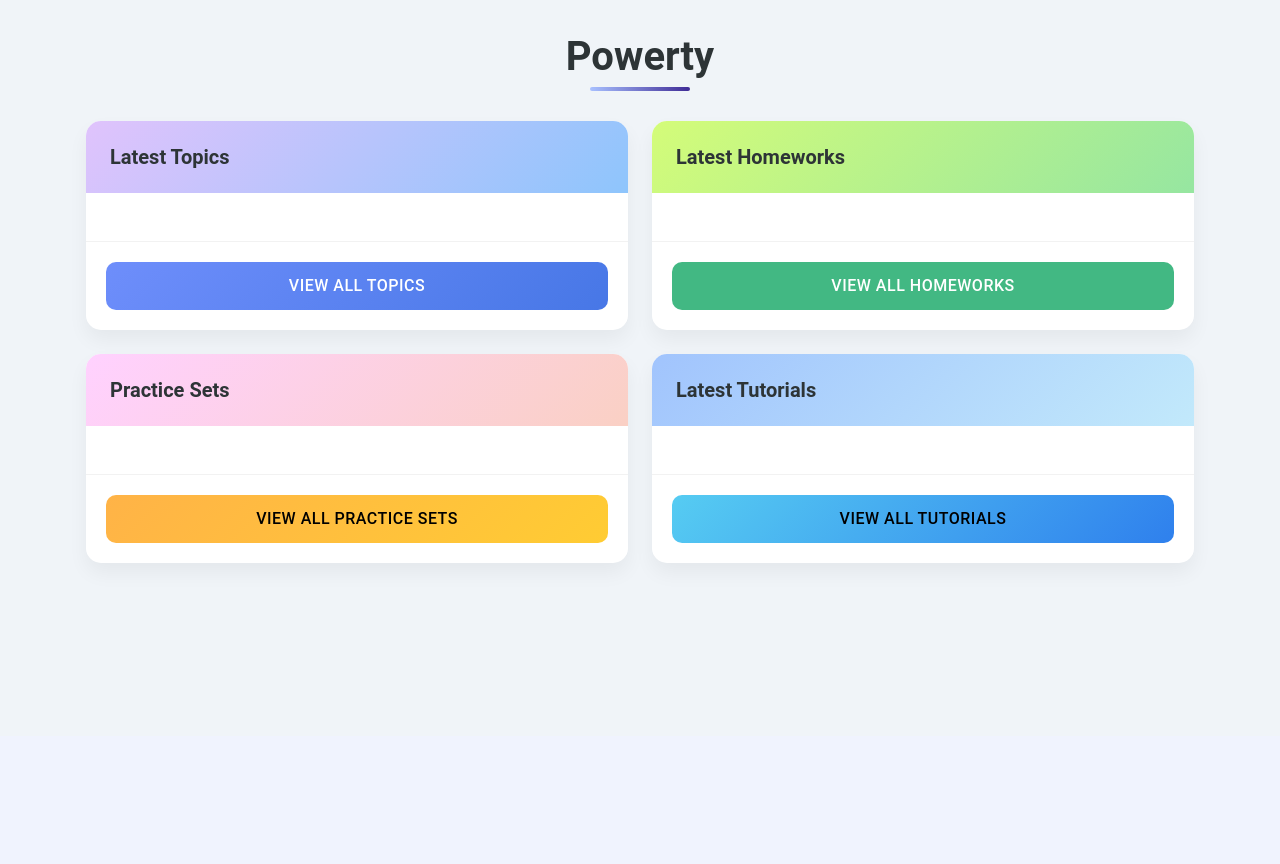
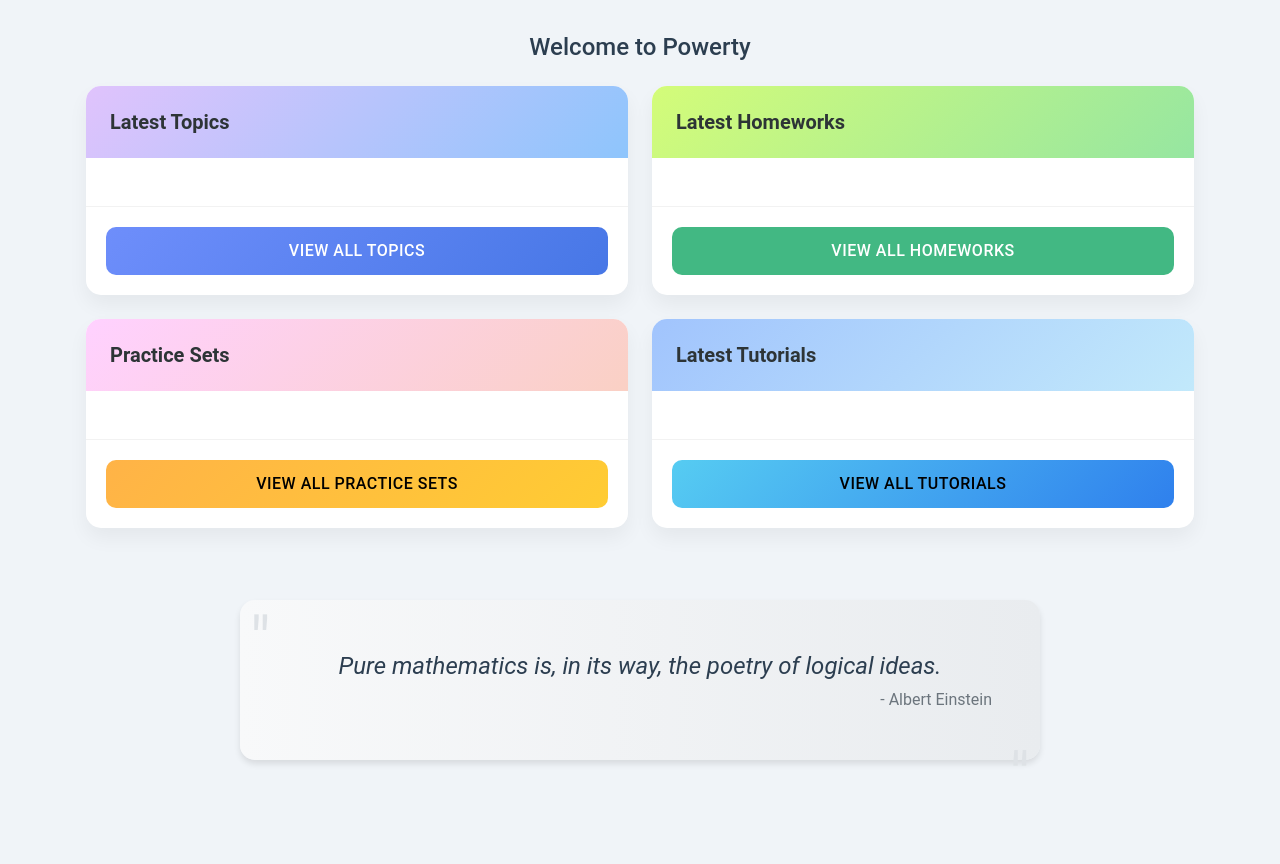
Before and after one commit to usmanjohn/powerty, a Django app: page / in a window 1280 px wide. Shown: the part 64-928 px from the top of the page. Before the commit the page ends 636 px from the top, so only its background shows below. Run offline with Django 5.2, Linux system fonts and the light colour scheme; data that the repository does not hold is empty; some libraries are stand-ins or nearby versions.

Commit message:
againhome

```diff
--- a/general/templates/general/home.html
+++ b/general/templates/general/home.html
@@ -183,11 +183,33 @@
             padding: 0.75rem;
         }
     }
+    .quote-container {
+            background: linear-gradient(to right, #f8f9fa, #e9ecef);
+            border-radius: 15px;
+            box-shadow: 0 4px 6px rgba(0, 0, 0, 0.1);
+        }
+
+        .quote-marks {
+            font-size: 4rem;
+            color: #dee2e6;
+            line-height: 1;
+            position: absolute;
+        }
+
+        .start-quote {
+            top: 10px;
+            left: 10px;
+        }
+
+        .end-quote {
+            bottom: -10px;
+            right: 10px;
+            transform: rotate(180deg);
+        }
 </style>
 
 <div class="container">
-    <h1 class="page-title">Powerty</h1>
-
+    <h4 class="text-center mb-4">Welcome to Powerty</h4>
     <div class="row g-4">
         <!-- Topics Section -->
         <div class="col-lg-6">
@@ -291,5 +313,17 @@
             </div>
         </div>
     </div>
+    <div class="container py-5">
+
+
+        <div class="quote-container position-relative p-5 my-4 mx-auto" style="max-width: 800px;">
+            <span class="quote-marks start-quote">"</span>
+            <blockquote class="text-center mb-0">
+                <p class="fs-4 fst-italic mb-1">Pure mathematics is, in its way, the poetry of logical ideas.</p>
+                <footer class="text-end text-muted">- Albert Einstein</footer>
+            </blockquote>
+            <span class="quote-marks end-quote">"</span>
+        </div>
+    </div>
 </div>
 {% endblock %}
```
